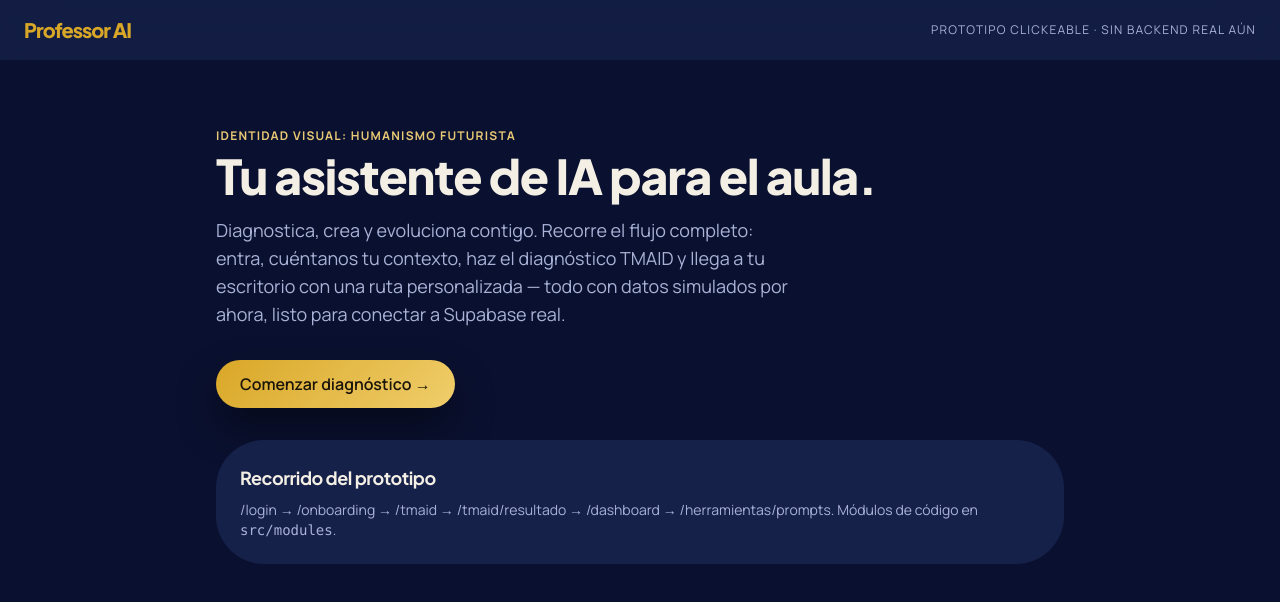
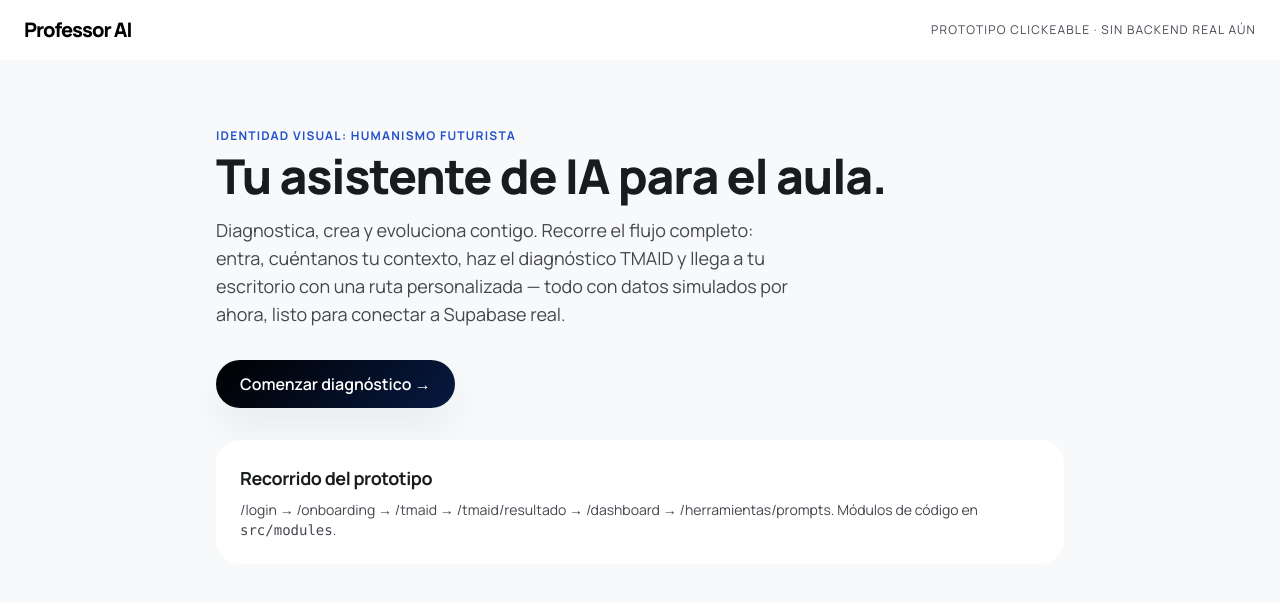
Before and after one commit to learn5soporte/professor-ai-web, a Next.js app: page / in a window 1280 px wide. Shown: the top 602 px of the page. Built offline with nearby package versions, Linux system fonts and the light colour scheme.

Commit message:
Update tailwind.config.ts

```diff
--- a/tailwind.config.ts
+++ b/tailwind.config.ts
@@ -1,8 +1,9 @@
 import type { Config } from "tailwindcss";
 
-// Tokens de diseno: Humanismo Futurista (Stitch - "Professor AI: Pedagogical OS")
-// Estetica navy + dorado, glassmorphism, "No-Line Rule" con jerarquia por elevacion.
-// Reemplaza a Lumina Academic (Fase 0) tras decision del 2026-07-01.
+// Tokens de diseno: Humanist Futurist (Stitch - "Professor AI: Pedagogical OS")
+// Fuente: export real de Stitch, stitch_professor_ai_pedagogical_os/professor_ai/DESIGN.md
+// Base clara editorial (surface) + acentos Deep Navy / Royal Blue / Editorial Gold.
+// Pantallas "especializadas" (splash, login, onboarding, intro TMAID) usan fondo navy inmersivo.
 const config: Config = {
       content: [
               "./src/pages/**/*.{ts,tsx}",
@@ -10,55 +11,89 @@ const config: Config = {
               "./src/app/**/*.{ts,tsx}",
               "./src/modules/**/*.{ts,tsx}",
             ],
+      darkMode: "class",
       theme: {
               extend: {
                         colors: {
-                            // Primary - Dorado (accion, CTA, insignias)
-                    primary: "#d9a727",
-                            "primary-container": "#f0ce6b",
-                            "on-primary": "#1b140a",
-                            "on-primary-container": "#1b140a",
+                                    surface: "#f8f9fa",
+                                    "surface-dim": "#d8dadb",
+                                    "surface-bright": "#f8f9fa",
+                                    "surface-container-lowest": "#ffffff",
+                                    "surface-container-low": "#f2f4f5",
+                                    "surface-container": "#eceeef",
+                                    "surface-container-high": "#e7e8e9",
+                                    "surface-container-highest": "#e1e3e4",
+                                    "on-surface": "#191c1d",
+                                    "on-surface-variant": "#45464e",
+                                    "inverse-surface": "#2e3132",
+                                    "inverse-on-surface": "#eff1f2",
+                                    outline: "#75767f",
+                                    "outline-variant": "#c5c6d0",
+                                    "surface-tint": "#4e5d89",
 
-                            // Secondary - Dorado suave (acentos, kickers, chips)
-                            secondary: "#e8c874",
-                            "secondary-container": "#b8892a",
-                            "secondary-fixed": "#3a2e12",
-                            "on-secondary": "#1b140a",
-                            "on-secondary-fixed": "#f5e1a8",
-                            "on-secondary-container": "#1b140a",
+                                    primary: "#000000",
+                                    "on-primary": "#ffffff",
+                                    "primary-container": "#071941",
+                                    "on-primary-container": "#7482b1",
+                                    "inverse-primary": "#b6c5f7",
+                                    "primary-fixed": "#dbe1ff",
+                                    "primary-fixed-dim": "#b6c5f7",
+                                    "on-primary-fixed": "#071941",
+                                    "on-primary-fixed-variant": "#36456f",
 
-                            // Surfaces - navy profundo, jerarquia tonal ("No-Line" rule)
-                            surface: "#0a1130",
-                            "surface-container-low": "#101b3e",
-                            "surface-container": "#182552",
-                            "surface-container-high": "#1e2d5e",
-                            "surface-container-highest": "#263875",
-                            "surface-container-lowest": "#16214a",
+                                    secondary: "#2552ca",
+                                    "on-secondary": "#ffffff",
+                                    "secondary-container": "#446ce4",
+                                    "on-secondary-container": "#fffbff",
+                                    "secondary-fixed": "#dce1ff",
+                                    "secondary-fixed-dim": "#b6c4ff",
+                                    "on-secondary-fixed": "#00164e",
+                                    "on-secondary-fixed-variant": "#003baf",
 
-                            "on-surface": "#f3efe4",
-                            "on-surface-variant": "#a9b2d6",
-                            "outline-variant": "#2e3b6e",
+                                    tertiary: "#735c00",
+                                    "on-tertiary": "#ffffff",
+                                    "tertiary-container": "#cba82f",
+                                    "on-tertiary-container": "#4e3e00",
+                                    "tertiary-fixed": "#ffe087",
+                                    "tertiary-fixed-dim": "#e9c349",
+                                    "on-tertiary-fixed": "#231a00",
+                                    "on-tertiary-fixed-variant": "#574500",
 
-                            error: "#f2545b",
-                            "on-error": "#1a0505",
+                                    error: "#ba1a1a",
+                                    "on-error": "#ffffff",
+                                    "error-container": "#ffdad6",
+                                    "on-error-container": "#93000a",
+
+                                    background: "#f8f9fa",
+                                    "on-background": "#191c1d",
+                                    "surface-variant": "#e1e3e4",
                         },
                         fontFamily: {
-                            headline: ["var(--font-plus-jakarta-sans)", "sans-serif"],
+                                    headline: ["var(--font-epilogue)", "sans-serif"],
                                     body: ["var(--font-manrope)", "sans-serif"],
                                     label: ["var(--font-manrope)", "sans-serif"],
                         },
                         borderRadius: {
-                            DEFAULT: "0.25rem",
-                            lg: "2rem",
-                            xl: "3rem",
+                                    sm: "0.25rem",
+                                    DEFAULT: "0.5rem",
+                                    md: "0.75rem",
+                                    lg: "1rem",
+                                    xl: "1.5rem",
                                     full: "9999px",
                         },
+                        spacing: {
+                                    "gap-xl": "2rem",
+                                    "gap-lg": "1.5rem",
+                                    "gap-md": "1rem",
+                                    "margin-page": "3rem",
+                                    "margin-mobile": "1.25rem",
+                        },
                         boxShadow: {
-                            // Ambient shadow - elevacion sobre fondo navy, nunca negro puro
-                    ambient: "0px 20px 40px rgba(0, 0, 0, 0.45)",
+                                    atmospheric: "0px 20px 40px rgba(0, 11, 58, 0.06)",
+                                    ambient: "0px 20px 40px rgba(0, 11, 58, 0.06)",
                         },
                         backdropBlur: {
-                            glass: "24px",
+                                    glass: "20px",
                         },
               },
       },
```
Lines whose indentation alone changed are shown as unchanged.
